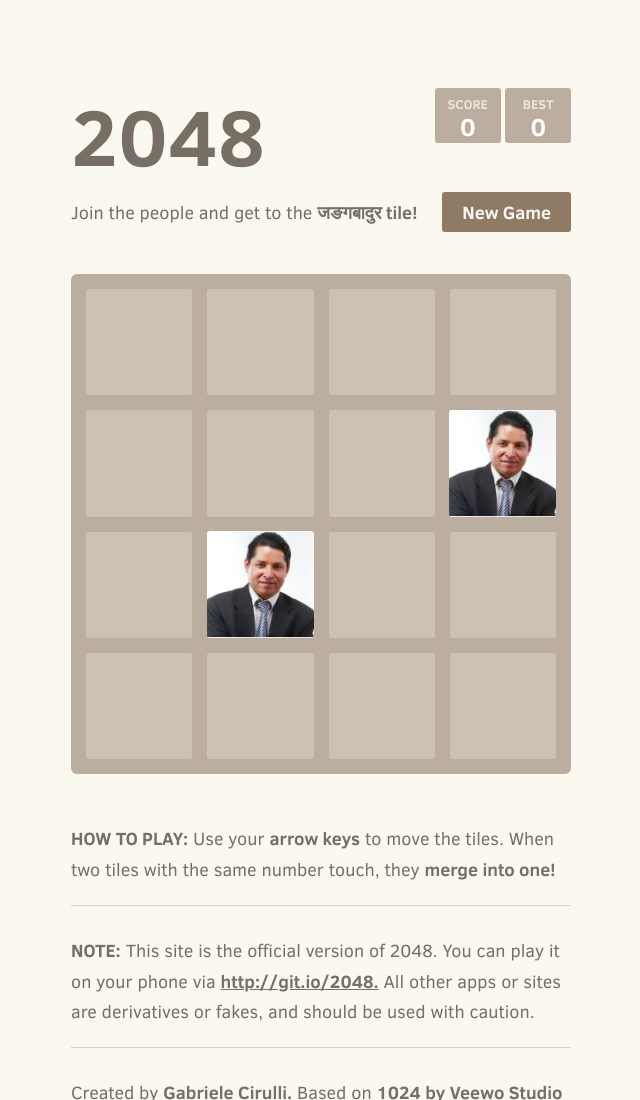
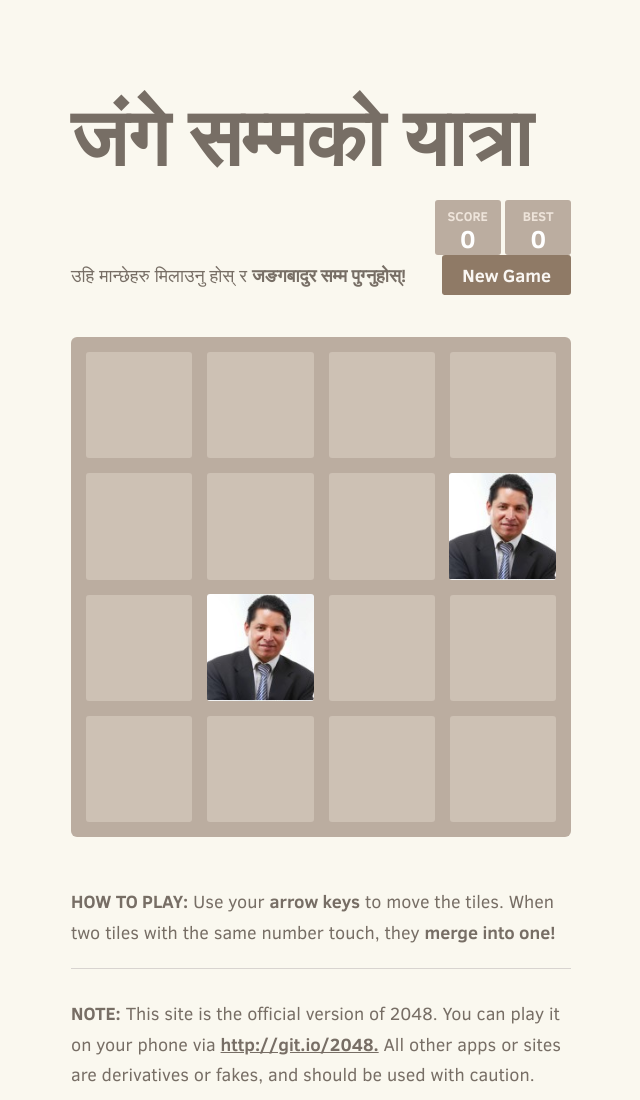
Before and after one commit to dallae/dallae.github.io, a plain HTML site: page index.html in a window 1280 px wide. Shown: the top 1100 px of the page, without its empty margins (319-959 px from the left). Drawn offline with Linux system fonts and the light colour scheme.

Commit message:
Junga Bahadur

```diff
--- a/index.html
+++ b/index.html
@@ -23,7 +23,7 @@
 <body>
   <div class="container">
     <div class="heading">
-      <h1 class="title">2048</h1>
+      <h1 class="title">जंगे सम्मको यात्रा</h1>
       <div class="scores-container">
         <div class="score-container">0</div>
         <div class="best-container">0</div>
@@ -31,7 +31,7 @@
     </div>
 
     <div class="above-game">
-      <p class="game-intro">Join the people and get to the <strong>जङगबादुर tile!</strong></p>
+      <p class="game-intro">उहि मान्छेहरु मिलाउनु होस् र <strong>जङगबादुर सम्म पुग्नुहोस्!</strong></p>
       <a class="restart-button">New Game</a>
     </div>
 
```
